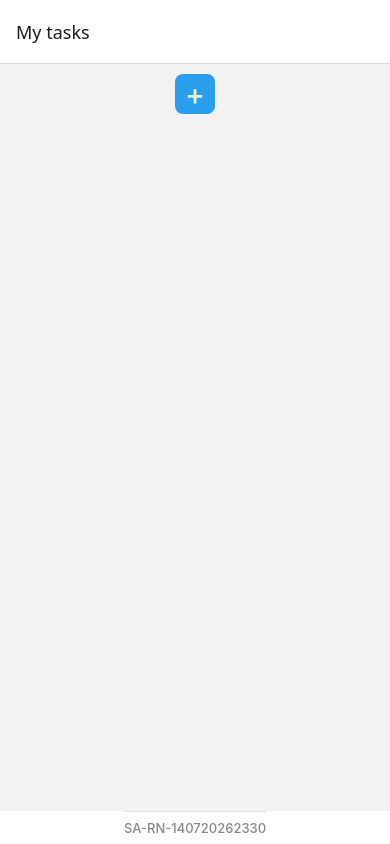
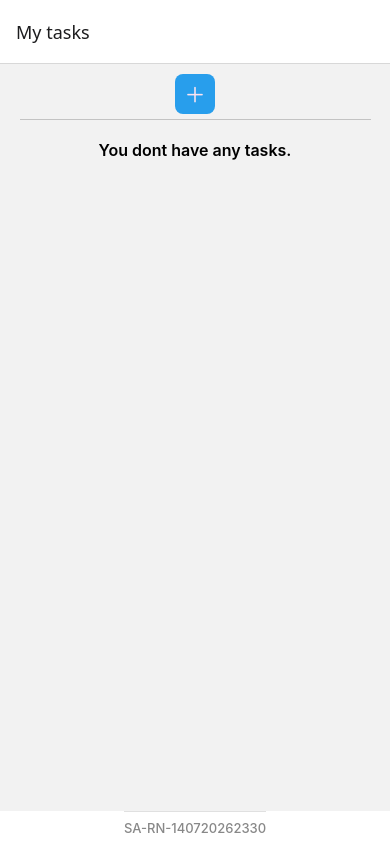
Before and after one commit to M0roh/TaskManager, a React Native app: screen /Home in a window 390 px wide. Built offline with nearby package versions, Linux system fonts and the light colour scheme.

Commit message:
feat: added task deleting & canceling

```diff
--- a/components/TaskListItem.tsx
+++ b/components/TaskListItem.tsx
@@ -11,7 +11,6 @@ interface TaskListItemParams {
 const TaskListItem = React.memo(({ task }: TaskListItemParams) => {
   return (
     <View style={styles.listItem}>
-      {/* Верхний ряд: Заголовок и Статус */}
       <View style={styles.headerRow}>
         <Text style={styles.title} numberOfLines={1}>
           {task.title}
@@ -26,14 +25,12 @@ const TaskListItem = React.memo(({ task }: TaskListItemParams) => {
         </Text>
       </View>
 
-      {/* Описание (не бросается в глаза, шрифт чуть меньше и мягче) */}
       {task.description ? (
         <Text style={styles.description} numberOfLines={2}>
           {task.description}
         </Text>
       ) : null}
 
-      {/* Нижний ряд: Сроки и Дата создания разнесены по сторонам */}
       <View style={styles.footerRow}>
         <Text style={styles.dueDate}>Срок: {formatDate(task.deadline)}</Text>
         <Text style={styles.createdDate}>{formatDate(task.createdDate)}</Text>
@@ -129,12 +126,17 @@ const styles = StyleSheet.create({
     fontSize: 11,
     color: "#9CA3AF",
   },
+
+  cancelledStatus: {
+    backgroundColor: "#898989",
+  },
 });
 
 const STATUS_STYLES: Record<Task["status"], any> = {
   Completed: styles.completedStatus,
   "In Progress": styles.inProgressStatus,
   New: styles.newStatus,
+  Canceled: styles.cancelledStatus,
 };
 
 export default TaskListItem;
--- a/screens/AddTaskScreen.tsx
+++ b/screens/AddTaskScreen.tsx
@@ -27,7 +27,10 @@ export default function AddTaskScreen() {
   const [address, setAddress] = useState<string>("");
 
   const [isPickerVisible, setPickerVisibility] = useState(false);
-  const isFormValid = title.trim().length > 0 && description.trim().length > 0;
+  const isFormValid =
+    title.trim().length > 0 &&
+    description.trim().length > 0 &&
+    address.trim().length > 0;
 
   const showPicker = () => setPickerVisibility(true);
   const hidePicker = () => setPickerVisibility(false);
--- a/screens/HomeScreen.tsx
+++ b/screens/HomeScreen.tsx
@@ -1,3 +1,4 @@
+import { Ionicons } from "@expo/vector-icons";
 import { useNavigation } from "@react-navigation/native";
 import { StyleSheet, Text, TouchableOpacity, View } from "react-native";
 import TaskListItem from "../components/TaskListItem";
@@ -15,12 +16,13 @@ export default function HomeScreen() {
           style={styles.createBtn}
           onPress={() => navigation.navigate("AddTask")}
         >
-          <Text style={styles.createBtnText}>+</Text>
+          <Ionicons name={"add-outline"} size={25} color={"#FCE3EF"} />
         </TouchableOpacity>
       </View>
 
       <View>
-        {tasks.map((t) => (
+        {tasks.length > 0 ? (
+          tasks.map((t) => (
             <TouchableOpacity
               key={t.taskId}
               onPress={() =>
@@ -29,18 +31,33 @@ export default function HomeScreen() {
             >
               <TaskListItem task={t}></TaskListItem>
             </TouchableOpacity>
-        ))}
+          ))
+        ) : (
+          <Text style={styles.emptyText}>You dont have any tasks.</Text>
+        )}
       </View>
     </View>
   );
 }
 
 const styles = StyleSheet.create({
+  emptyText: {
+    textAlign: "center",
+    marginTop: 15,
+
+    fontWeight: "600",
+    fontSize: 16,
+  },
+
   toolbar: {
+    width: "90%",
+    alignSelf: "center",
     display: "flex",
     flexDirection: "row",
     justifyContent: "space-around",
     margin: 5,
+    borderBottomWidth: 1,
+    borderBottomColor: "#45454545",
   },
 
   createBtn: {
@@ -55,10 +72,4 @@ const styles = StyleSheet.create({
     height: 40,
     borderRadius: 8,
   },
-
-  createBtnText: {
-    fontSize: 30,
-    fontWeight: "500",
-    color: "#efefef",
-  },
 });
--- a/screens/TaskDetailsScreen.tsx
+++ b/screens/TaskDetailsScreen.tsx
@@ -1,5 +1,15 @@
 import { Ionicons } from "@expo/vector-icons";
-import { Platform, ScrollView, StyleSheet, Text, View } from "react-native";
+import { useNavigation } from "@react-navigation/native";
+import { useEffect, useState } from "react";
+import {
+  Alert,
+  Platform,
+  ScrollView,
+  StyleSheet,
+  Text,
+  TouchableOpacity,
+  View,
+} from "react-native";
 import TaskMap from "../components/TaskMap";
 import { useTaskStore } from "../stores/tasksStore";
 import Task from "../types/task";
@@ -14,9 +24,21 @@ interface TaskDetailsScreenProps {
 }
 
 export default function TaskDetailScreen({ route }: TaskDetailsScreenProps) {
-  const task = useTaskStore((state) =>
+  const liveTask = useTaskStore((state) =>
     state.tasks.find((t) => t.taskId === route.params.taskId),
   );
+  const deleteTask = useTaskStore((state) => state.deleteTask);
+  const updateTaskStatus = useTaskStore((state) => state.updateTaskStatus);
+
+  const navigation = useNavigation<any>();
+
+  const [task, setTask] = useState(liveTask);
+
+  useEffect(() => {
+    if (liveTask) {
+      setTask(liveTask);
+    }
+  }, [liveTask]);
 
   if (!task)
     return (
@@ -24,6 +46,51 @@ export default function TaskDetailScreen({ route }: TaskDetailsScreenProps) {
         <Text style={styles.notFoundText}>Error. Task not Found</Text>
       </View>
     );
+
+  const handleDeleteTask = () => {
+    Alert.alert(
+      "Delete Task",
+      "Are you sure you want to delete this task? This action cannot be undone.",
+      [
+        {
+          text: "Cancel",
+          onPress: () => console.log("Cancel Pressed"),
+          style: "cancel",
+        },
+        {
+          text: "Delete",
+          onPress: () => {
+            navigation.navigate("Home");
+            deleteTask(task.taskId);
+          },
+          style: "destructive",
+        },
+      ],
+      { cancelable: true },
+    );
+  };
+
+  const handleCancelTask = () => {
+    Alert.alert(
+      "Cancel Task",
+      "Are you sure you want to cancel this task? This action cannot be undone.",
+      [
+        {
+          text: "Cancel",
+          onPress: () => console.log("Cancel Pressed"),
+          style: "cancel",
+        },
+        {
+          text: "Yes",
+          onPress: () => {
+            updateTaskStatus(task.taskId, "Canceled");
+          },
+          style: "destructive",
+        },
+      ],
+      { cancelable: true },
+    );
+  };
 
   return (
     <ScrollView
@@ -150,6 +217,28 @@ export default function TaskDetailScreen({ route }: TaskDetailsScreenProps) {
           </View>
         )}
       </View>
+
+      <View style={styles.toolbar}>
+        <TouchableOpacity
+          style={[styles.btn, styles.cancelBtn]}
+          onPress={handleCancelTask}
+        >
+          <Ionicons name={"close-circle-outline"} size={18} color={"#FCE3EF"} />
+          <Text style={[{ color: "#FCE3EF", fontWeight: "700" }]}>
+            {"Cancel"}
+          </Text>
+        </TouchableOpacity>
+
+        <TouchableOpacity
+          style={[styles.btn, styles.deleteBtn]}
+          onPress={handleDeleteTask}
+        >
+          <Ionicons name={"trash-bin-outline"} size={18} color={"#FCE3EF"} />
+          <Text style={[{ color: "#FCE3EF", fontWeight: "700" }]}>
+            {"Delete"}
+          </Text>
+        </TouchableOpacity>
+      </View>
     </ScrollView>
   );
 }
@@ -160,6 +249,31 @@ const styles = StyleSheet.create({
     width: "100%",
     textAlign: "center",
     marginVertical: 20,
+  },
+
+  toolbar: {
+    width: "100%",
+    display: "flex",
+    flexDirection: "row",
+    gap: 15,
+  },
+
+  btn: {
+    flex: 1,
+    display: "flex",
+    flexDirection: "row",
+    gap: 10,
+    padding: 10,
+    borderRadius: 12,
+    backgroundColor: "#EF4444",
+  },
+
+  cancelBtn: {
+    backgroundColor: "#9e9d9d",
+  },
+
+  deleteBtn: {
+    backgroundColor: "#EF4444",
   },
 
   container: {
@@ -319,10 +433,15 @@ const styles = StyleSheet.create({
   completedStatus: {
     backgroundColor: "#48e777",
   },
+
+  cancelledStatus: {
+    backgroundColor: "#898989",
+  },
 });
 
 const STATUS_STYLES: Record<Task["status"], any> = {
   Completed: styles.completedStatus,
   "In Progress": styles.inProgressStatus,
   New: styles.newStatus,
+  Canceled: styles.cancelledStatus,
 };
--- a/types/task.ts
+++ b/types/task.ts
@@ -5,7 +5,7 @@ export default interface Task {
 
   title: string;
   description: string;
-  status: "New" | "In Progress" | "Completed";
+  status: "New" | "In Progress" | "Completed" | "Canceled";
 
   location: Location;
 
```
Lines whose indentation alone changed are shown as unchanged.
